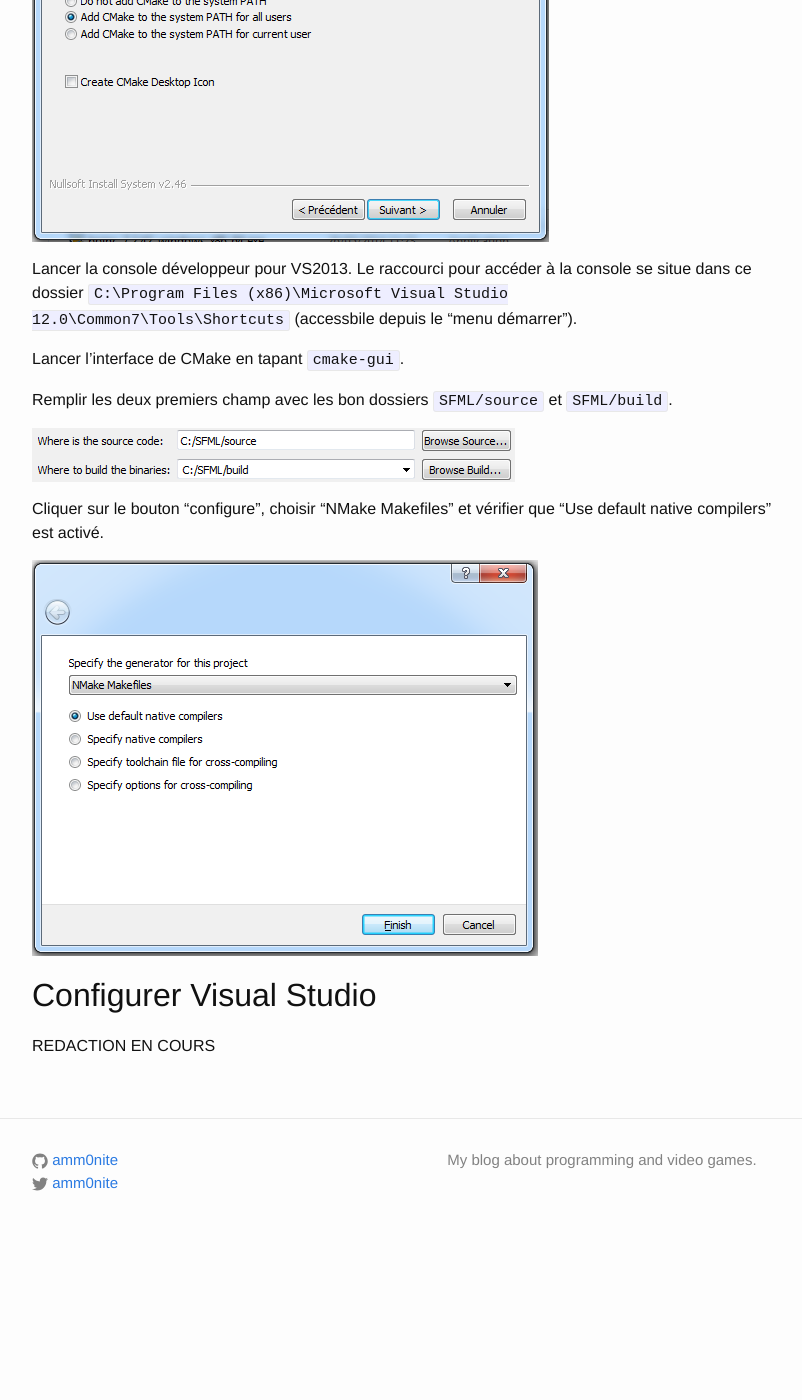
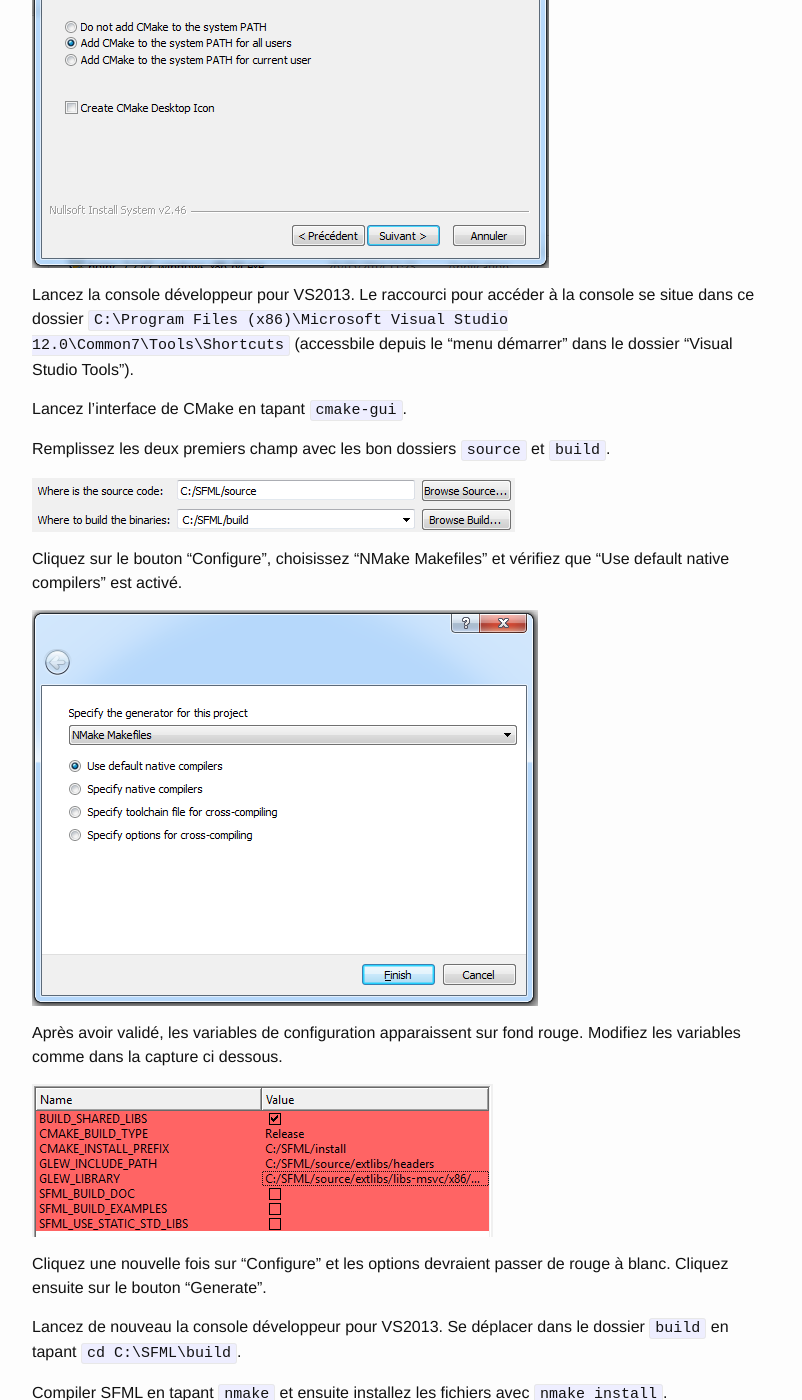
Before and after one commit to amm0nite/amm0nite.github.io, a Jekyll site: the page built from _posts/2014-10-23-sfml-setup.md, in a window 1280 px wide and 1400 px high, scrolled down 1148 px. Shown: the whole window, without its empty margins (238-1040 px from the left). Built offline with Jekyll 4.4.1, drawn with Linux system fonts in a browser that asks for light colours; before the commit the page ends 2402 px from its top, so only the background shows below that; some of the changed text lies outside the part shown.

Commit message:
Working on SFML post

```diff
--- a/_posts/2014-10-23-sfml-setup.md
+++ b/_posts/2014-10-23-sfml-setup.md
@@ -17,32 +17,48 @@
 
 [Télécharger](http://sfml-dev.org/download-fr.php) le code source de SFML
 
-Créer les dossiers suivants:
+Créez les dossiers suivants:
 
     C:\SFML\source
     C:\SFML\build
     C:\SFML\install
 
-Extraire le contenu de l'archive dans le dossier `SFML/source`
+Extrayez le contenu de l'archive dans le dossier `SFML/source`. Vous devez obtenir ceci dans le dossier `source`
 
 ![Contenu du dossier "source"]({{ site.url }}/assets/source.png)
 
-[Télécharger](http://www.cmake.org/download/) et installer CMake (avec Win32 Installer), sélectionner "Add CMake to the system PATH".
+[Téléchargez](http://www.cmake.org/download/) et installez CMake (avec Win32 Installer), sélectionnez "Add CMake to the system PATH".
 
 ![Ajouter au system PATH]({{ site.url }}/assets/cmake.png)
 
-Lancer la console développeur pour VS2013. Le raccourci pour accéder à la console se situe dans ce dossier `C:\Program Files (x86)\Microsoft Visual Studio 12.0\Common7\Tools\Shortcuts` (accessbile depuis le "menu démarrer").
+Lancez la console développeur pour VS2013. Le raccourci pour accéder à la console se situe dans ce dossier `C:\Program Files (x86)\Microsoft Visual Studio 12.0\Common7\Tools\Shortcuts` (accessbile depuis le "menu démarrer" dans le dossier "Visual Studio Tools").
 
-Lancer l'interface de CMake en tapant `cmake-gui`.
+Lancez l'interface de CMake en tapant `cmake-gui`.
 
-Remplir les deux premiers champ avec les bon dossiers `SFML/source` et `SFML/build`.
+Remplissez les deux premiers champ avec les bon dossiers  `source` et `build`.
 
 ![Dossier source et build]({{ site.url }}/assets/paths.png)
 
-Cliquer sur le bouton "configure", choisir "NMake Makefiles" et vérifier que "Use default native compilers" est activé.
+Cliquez sur le bouton "Configure", choisissez "NMake Makefiles" et vérifiez que "Use default native compilers" est activé.
 
 ![Configure: première étape]({{ site.url }}/assets/configure1.png)
 
+Après avoir validé, les variables de configuration apparaissent sur fond rouge. Modifiez les variables comme dans la capture ci dessous.
+
+![Configure: deuxième étape]({{ site.url }}/assets/configure2.png)
+
+Cliquez une nouvelle fois sur "Configure" et les options devraient passer de rouge à blanc. Cliquez ensuite sur le bouton "Generate".
+
+Lancez de nouveau la console développeur pour VS2013. Se déplacer dans le dossier `build` en tapant `cd C:\SFML\build`.
+
+Compiler SFML en tapant `nmake` et ensuite installez les fichiers avec `nmake install`.
+
+Les fichiers d'entête, les .lib et les .dll dont VS a besoin se trouvent maintenant dans le dossier `install`.
+
 ## Configurer Visual Studio
 
-REDACTION EN COURS
+Lancez Visual Studio 2013 et créez votre projet avec le template de projet vide C++.
+
+Ouvrez les propriétés du projet (clic droit sur le nom du projet dans l'explorateur de solution) pour configurer l'emplacement des fichiers nécéssaires.
+
+![VS2013 propriétés du projet]({{ site.url }}/assets/vs1.png)
```
Also changed, not shown: other parts of _posts/2014-10-23-sfml-setup.md (+1 -1 lines), assets/configure2.png (added), assets/vs1.png (added).
